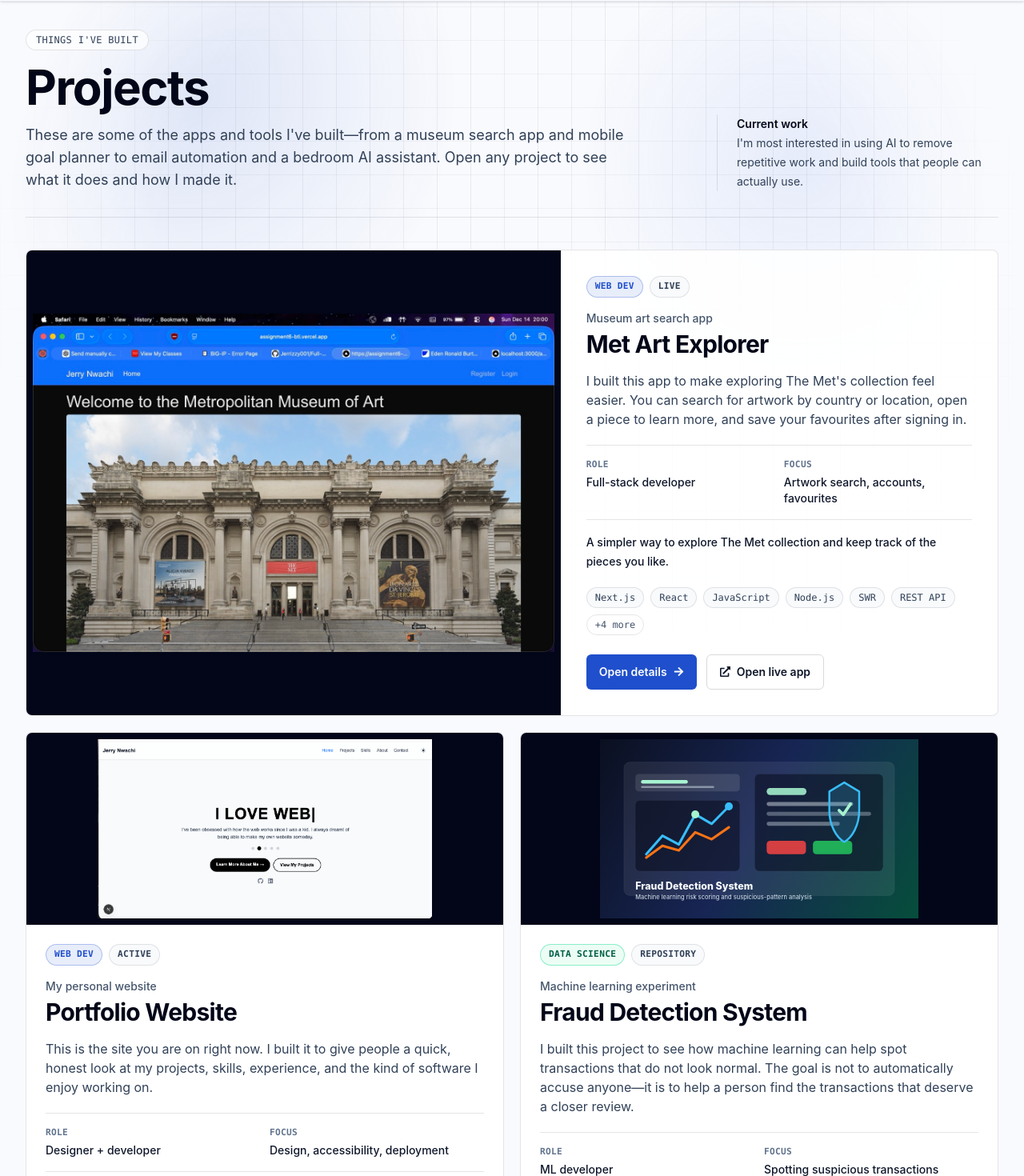
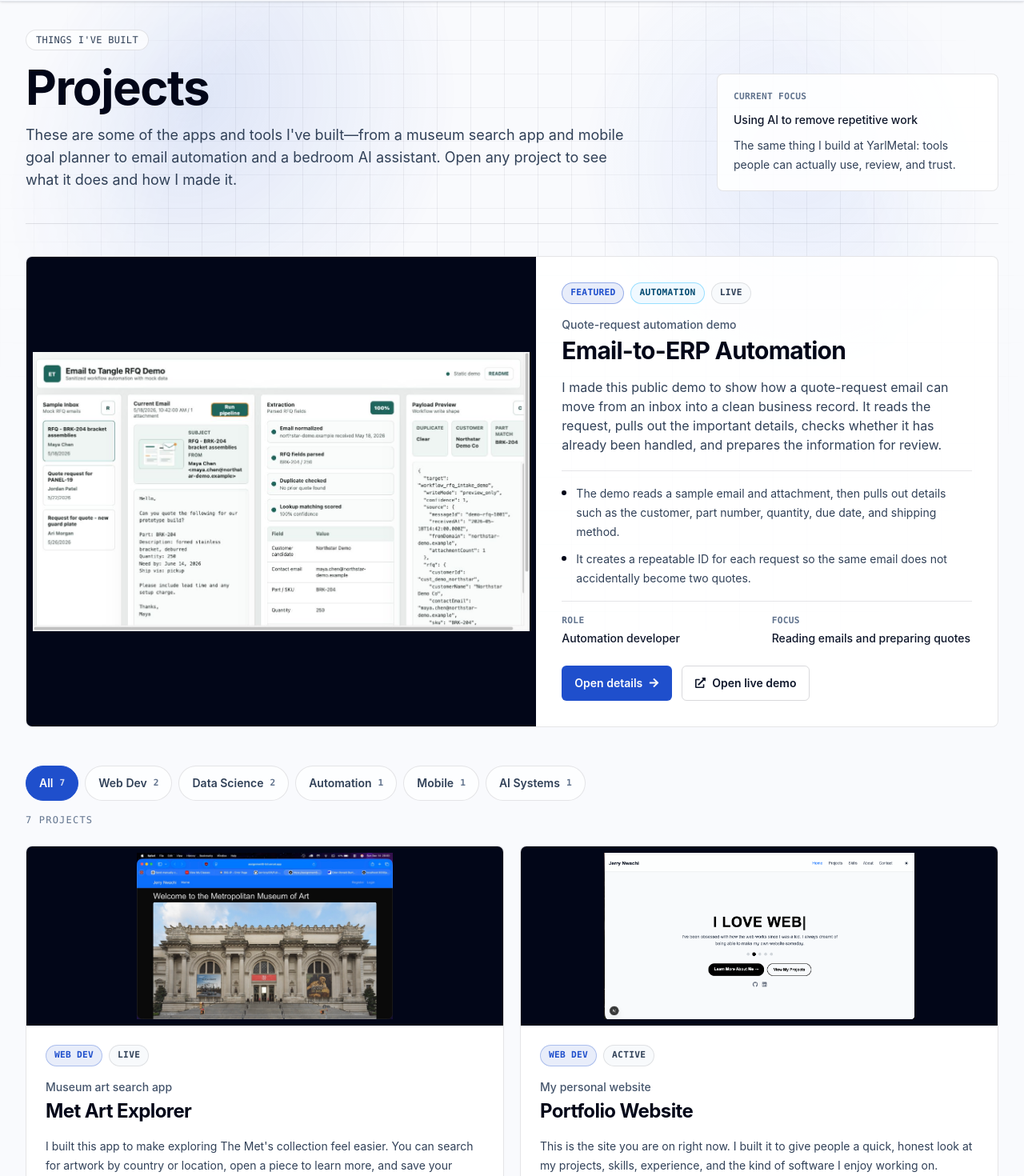
Before and after one commit to Jerrizzy001/Portfolio, a Next.js app: page /project in a window 1280 px wide. Shown: the part 75-1545 px from the top of the page at 80% size. Built offline with nearby package versions, Linux system fonts and the light colour scheme.

Commit message:
Redesign the portfolio Projects page
Verified through GitHub Actions and Vercel previews before merge.

```diff
--- a/pages/project.js
+++ b/pages/project.js
@@ -1,4 +1,4 @@
-import { useId, useRef, useState } from "react";
+import { useId, useMemo, useRef, useState } from "react";
 import Navbar from "../components/Navbar";
 import Image from "next/image";
 import { FaArrowRight, FaExternalLinkAlt, FaGithub, FaTimes } from "react-icons/fa";
@@ -189,6 +189,8 @@
   },
 ];
 
+const featuredId = "email-to-erp-automation";
+
 const categoryTone = {
   "Data Science":
     "border-emerald-300/70 bg-emerald-50 text-emerald-800 dark:border-emerald-500/30 dark:bg-emerald-500/10 dark:text-emerald-200",
@@ -204,8 +206,23 @@
 
 export default function ProjectPage() {
   const [activeProject, setActiveProject] = useState(null);
+  const [filter, setFilter] = useState("All");
   const modalTitleId = useId();
   const modalDescriptionId = useId();
+
+  const categories = useMemo(() => {
+    const counts = new Map();
+    for (const project of projects) {
+      counts.set(project.category, (counts.get(project.category) || 0) + 1);
+    }
+    return ["All", ...counts.keys()];
+  }, []);
+
+  const featuredProject = projects.find((project) => project.id === featuredId);
+  const visibleProjects =
+    filter === "All"
+      ? projects.filter((project) => project.id !== featuredId)
+      : projects.filter((project) => project.category === filter);
 
   return (
     <div className="min-h-screen page-shell text-black dark:text-white transition-colors duration-300">
@@ -220,7 +237,8 @@
       <main id="main-content" className="safe-x relative isolate mx-auto max-w-7xl overflow-hidden pb-20 pt-28">
         <SignalField fill={false} className="inset-x-0 top-0 z-0 h-[54rem] opacity-60" />
 
-        <section className="relative z-10 mb-10 grid gap-6 border-b border-slate-950/10 pb-8 dark:border-white/10 lg:grid-cols-[minmax(0,1fr)_22rem] lg:items-end">
+        {/* HEADER */}
+        <section className="relative z-10 mb-10 grid gap-6 border-b border-slate-950/10 pb-10 dark:border-white/10 lg:grid-cols-[minmax(0,1fr)_22rem] lg:items-end">
           <div>
             <p className="mb-4 max-w-max rounded-full border border-slate-950/10 bg-white/70 px-3 py-1 font-mono text-xs uppercase tracking-wide text-slate-700 dark:border-white/10 dark:bg-white/5 dark:text-slate-200">
               Things I've built
@@ -235,30 +253,94 @@
             </p>
           </div>
 
-          <div className="border-t border-slate-950/10 pt-4 text-sm leading-6 text-slate-700 dark:border-white/10 dark:text-slate-300 lg:border-l lg:border-t-0 lg:pl-6 lg:pt-0">
-            <p className="font-semibold text-slate-950 dark:text-white">Current work</p>
-            <p>
-              I'm most interested in using AI to remove repetitive work and build tools
-              that people can actually use.
+          <aside className="h-fit rounded-lg border border-slate-950/10 bg-white/88 p-5 dark:border-white/10 dark:bg-slate-950/72">
+            <p className="font-mono text-[0.7rem] font-semibold uppercase tracking-wide text-slate-500 dark:text-slate-400">
+              Current focus
             </p>
-          </div>
+            <p className="mt-2 text-sm font-medium leading-6 text-slate-900 dark:text-slate-100">
+              Using AI to remove repetitive work
+            </p>
+            <p className="mt-2 text-sm leading-6 text-slate-700 dark:text-slate-300">
+              The same thing I build at YarlMetal: tools people can actually use,
+              review, and trust.
+            </p>
+          </aside>
         </section>
 
+        {/* FEATURED PROJECT */}
+        {filter === "All" && featuredProject && (
+          <section aria-label="Featured project" className="relative z-10 mb-12">
+            <FeaturedCard
+              project={featuredProject}
+              onView={() => setActiveProject(featuredProject)}
+            />
+          </section>
+        )}
+
+        {/* FILTER BAR */}
+        <section className="relative z-10 mb-6" aria-label="Browse projects">
+          <div
+            className="flex flex-wrap items-center gap-2"
+            role="group"
+            aria-label="Filter projects by category"
+          >
+            {categories.map((category) => {
+              const isActive = filter === category;
+              const count =
+                category === "All"
+                  ? projects.length
+                  : projects.filter((project) => project.category === category).length;
+
+              return (
+                <button
+                  key={category}
+                  type="button"
+                  onClick={() => setFilter(category)}
+                  aria-pressed={isActive}
+                  className={`inline-flex min-h-11 items-center gap-2 rounded-full border px-4 py-2 text-sm font-semibold transition focus:outline-none focus-visible:ring-2 focus-visible:ring-primary ${
+                    isActive
+                      ? "border-primary bg-primary text-primary-contrast"
+                      : "border-slate-950/10 bg-white/70 text-slate-700 hover:border-primary hover:text-slate-950 dark:border-white/10 dark:bg-white/5 dark:text-slate-200 dark:hover:text-white"
+                  }`}
+                >
+                  {category}
+                  <span
+                    className={`font-mono text-[0.7rem] ${
+                      isActive ? "opacity-80" : "text-slate-500 dark:text-slate-400"
+                    }`}
+                  >
+                    {count}
+                  </span>
+                </button>
+              );
+            })}
+          </div>
+
+          <p
+            aria-live="polite"
+            className="mt-4 font-mono text-xs uppercase tracking-widest text-slate-500 dark:text-slate-400"
+          >
+            {filter === "All"
+              ? `${projects.length} projects`
+              : `Showing ${visibleProjects.length} of ${projects.length} projects`}
+          </p>
+        </section>
+
+        {/* PROJECT GRID */}
         <section
           className="relative z-10 grid grid-cols-1 gap-5 md:grid-cols-2"
           aria-label="Project list"
         >
-          {projects.map((project, index) => (
+          {visibleProjects.map((project) => (
             <ProjectCard
               key={project.id}
               project={project}
-              index={index}
-              isFeatured={index === 0}
               onView={() => setActiveProject(project)}
             />
           ))}
         </section>
 
+        {/* GITHUB CTA */}
         <section className="relative z-10 mt-16 flex flex-col gap-5 border-t border-slate-950/10 pt-8 dark:border-white/10 sm:flex-row sm:items-center sm:justify-between">
           <div>
             <h2 className="text-xl font-semibold tracking-tight text-slate-950 dark:text-white">
@@ -294,22 +376,18 @@
   );
 }
 
-function ProjectCard({ project, onView, index, isFeatured }) {
-  const visibleTech = project.tech.slice(0, isFeatured ? 6 : 4);
-  const remainingTech = project.tech.length - visibleTech.length;
-
+function FeaturedCard({ project, onView }) {
   return (
-    <article
-      className={`motion-card group overflow-hidden rounded-lg border border-slate-950/10 bg-white/88 transition-colors hover:border-slate-950/25 dark:border-white/10 dark:bg-slate-950/72 dark:hover:border-white/25 ${
-        isFeatured ? "md:col-span-2 lg:grid lg:grid-cols-[1.1fr_0.9fr]" : ""
-      }`}
-    >
-      <div className={`relative bg-slate-950 ${isFeatured ? "h-64 sm:h-72 md:h-80 lg:h-auto lg:min-h-full" : "h-52 sm:h-60"}`}>
-        <CardImage project={project} index={index} />
+    <article className="motion-card group overflow-hidden rounded-lg border border-slate-950/10 bg-white/88 transition-colors hover:border-slate-950/25 dark:border-white/10 dark:bg-slate-950/72 dark:hover:border-white/25 lg:grid lg:grid-cols-[1.05fr_0.95fr]">
+      <div className="relative h-64 bg-slate-950 sm:h-72 lg:h-auto lg:min-h-full">
+        <CardImage project={project} priority />
       </div>
 
-      <div className={`flex flex-col p-5 sm:p-6 ${isFeatured ? "lg:p-8" : ""}`}>
+      <div className="flex flex-col p-5 sm:p-6 lg:p-8">
         <div className="mb-4 flex flex-wrap items-center gap-2">
+          <Badge className="border-primary/40 bg-primary/10 text-primary dark:border-primary/45 dark:bg-primary/15">
+            Featured
+          </Badge>
           <Badge className={categoryTone[project.category]}>{project.category}</Badge>
           <Badge>{project.status}</Badge>
         </div>
@@ -324,6 +402,79 @@
         </div>
 
         <p className="text-sm leading-6 text-slate-700 [text-wrap:pretty] dark:text-slate-300 sm:text-base">
+          {project.description}
+        </p>
+
+        <ul className="mt-5 space-y-2.5 border-y border-slate-950/10 py-4 dark:border-white/10">
+          {project.details.slice(0, 2).map((detail) => (
+            <li
+              key={detail}
+              className="flex gap-3 text-sm leading-6 text-slate-700 dark:text-slate-300"
+            >
+              <span className="mt-2 h-1.5 w-1.5 shrink-0 rounded-full bg-slate-950 dark:bg-white" />
+              <span>{detail}</span>
+            </li>
+          ))}
+        </ul>
+
+        <dl className="mt-4 grid gap-3 text-sm sm:grid-cols-2">
+          <MetaItem label="Role" value={project.role} />
+          <MetaItem label="Focus" value={project.focus} />
+        </dl>
+
+        <div className="mt-6 grid gap-3 min-[420px]:flex min-[420px]:flex-wrap">
+          <button
+            type="button"
+            onClick={onView}
+            className="inline-flex min-h-11 w-full items-center justify-center gap-2 rounded-md bg-primary px-4 py-2.5 text-sm font-semibold text-primary-contrast transition hover:bg-primary-hover focus:outline-none focus-visible:ring-2 focus-visible:ring-primary focus-visible:ring-offset-2 focus-visible:ring-offset-white dark:focus-visible:ring-offset-slate-950 min-[420px]:w-auto"
+          >
+            Open details
+            <FaArrowRight size={13} aria-hidden="true" />
+          </button>
+
+          {project.liveUrl && (
+            <a
+              href={project.liveUrl}
+              target="_blank"
+              rel="noreferrer"
+              className="inline-flex min-h-11 w-full items-center justify-center gap-2 rounded-md border border-slate-950/15 px-4 py-2.5 text-sm font-semibold text-slate-900 transition hover:bg-slate-950/5 focus:outline-none focus-visible:ring-2 focus-visible:ring-primary focus-visible:ring-offset-2 focus-visible:ring-offset-white dark:border-white/15 dark:text-white dark:hover:bg-white/10 dark:focus-visible:ring-offset-slate-950 min-[420px]:w-auto"
+            >
+              <FaExternalLinkAlt size={13} aria-hidden="true" />
+              Open live demo
+            </a>
+          )}
+        </div>
+      </div>
+    </article>
+  );
+}
+
+function ProjectCard({ project, onView }) {
+  const visibleTech = project.tech.slice(0, 4);
+  const remainingTech = project.tech.length - visibleTech.length;
+
+  return (
+    <article className="motion-card group flex flex-col overflow-hidden rounded-lg border border-slate-950/10 bg-white/88 transition-colors hover:border-slate-950/25 dark:border-white/10 dark:bg-slate-950/72 dark:hover:border-white/25">
+      <div className="relative h-52 bg-slate-950 sm:h-56">
+        <CardImage project={project} />
+      </div>
+
+      <div className="flex flex-1 flex-col p-5 sm:p-6">
+        <div className="mb-4 flex flex-wrap items-center gap-2">
+          <Badge className={categoryTone[project.category]}>{project.category}</Badge>
+          <Badge>{project.status}</Badge>
+        </div>
+
+        <div className="mb-4">
+          <p className="text-sm font-medium text-slate-600 dark:text-slate-400">
+            {project.subtitle}
+          </p>
+          <h2 className="mt-1 text-2xl font-bold tracking-tight text-slate-950 [text-wrap:balance] dark:text-white">
+            {project.title}
+          </h2>
+        </div>
+
+        <p className="text-sm leading-6 text-slate-700 [text-wrap:pretty] dark:text-slate-300">
           {project.description}
         </p>
 
@@ -352,7 +503,7 @@
           )}
         </div>
 
-        <div className="mt-6 grid gap-3 min-[420px]:flex min-[420px]:flex-wrap">
+        <div className="mt-auto grid gap-3 pt-6 min-[420px]:flex min-[420px]:flex-wrap">
           <button
             type="button"
             onClick={onView}
@@ -531,7 +682,7 @@
   );
 }
 
-function CardImage({ project, index }) {
+function CardImage({ project, priority = false }) {
   const [imgError, setImgError] = useState(false);
 
   if (!project.image || imgError) {
@@ -544,10 +695,9 @@
     );
   }
 
-  const sizes =
-    index === 0
-      ? "(min-width: 1280px) 672px, (min-width: 1024px) 54vw, (min-width: 768px) calc(100vw - 48px), calc(100vw - 32px)"
-      : "(min-width: 1280px) 592px, (min-width: 1024px) 48vw, (min-width: 768px) calc((100vw - 68px) / 2), calc(100vw - 32px)";
+  const sizes = priority
+    ? "(min-width: 1280px) 672px, (min-width: 1024px) 54vw, (min-width: 768px) calc(100vw - 48px), calc(100vw - 32px)"
+    : "(min-width: 1280px) 592px, (min-width: 1024px) 48vw, (min-width: 768px) calc((100vw - 68px) / 2), calc(100vw - 32px)";
 
   return (
     <Image
@@ -556,7 +706,7 @@
       fill
       className="object-contain p-2"
       sizes={sizes}
-      priority={index === 0}
+      priority={priority}
       quality={78}
       unoptimized={project.image.endsWith(".svg")}
       onError={() => setImgError(true)}
```
Also changed, not shown: 1 other file (tests, documents, lock files or other folders).
